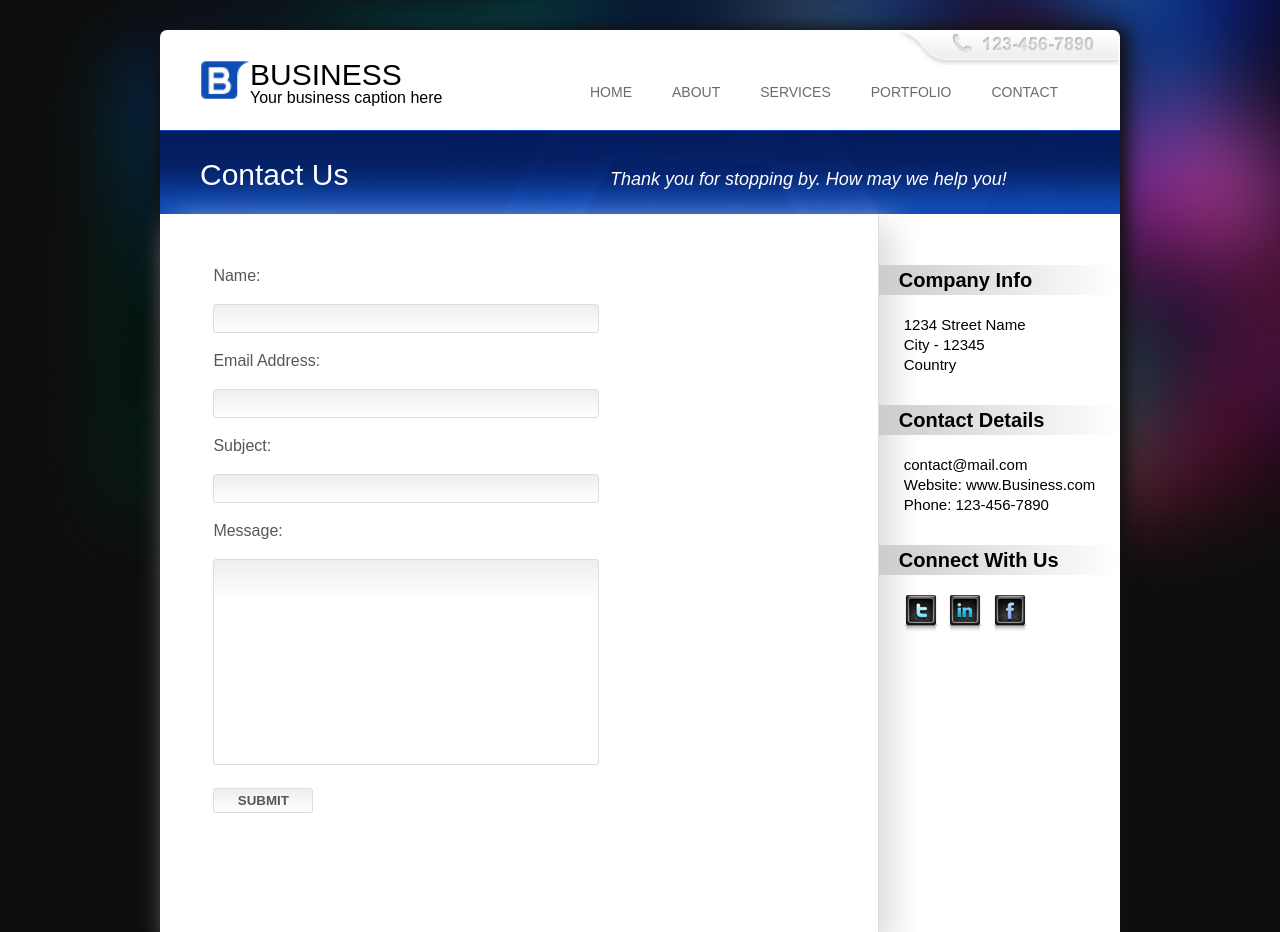
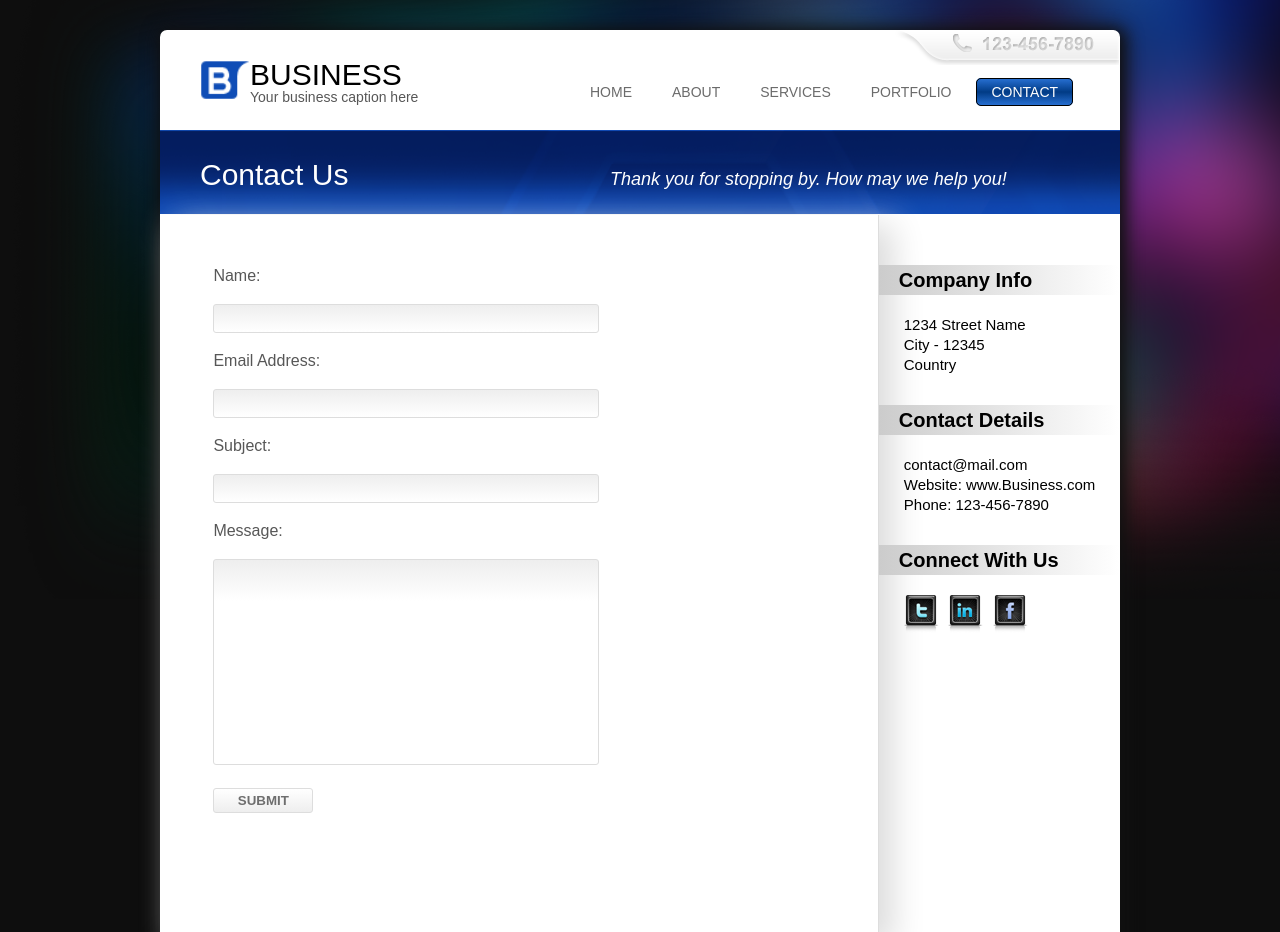
Before and after one commit to colonelxd15/Exercise3, a plain HTML site: page contact.html in a window 1280 px wide. Shown: the top 932 px of the page. Drawn offline with Linux system fonts and the light colour scheme.

Commit message:
Resource replaced/Gradients reworked

```diff
--- a/contact.html
+++ b/contact.html
@@ -23,7 +23,7 @@
 						<li><a href="about.html">ABOUT</a></li>
 						<li><a href="services.html">SERVICES</a></li>
 						<li><a href="portfolio.html">PORTFOLIO</a></li>
-						<li><a href="#">CONTACT</a></li>
+						<li><a href="#" id="activepage">CONTACT</a></li>
 					</ul>
 				</div>
 			</div>
--- a/sass/screen/home.scss
+++ b/sass/screen/home.scss
@@ -16,17 +16,16 @@
 
 		h1,h2{
 			word-spacing: 5px;
-
+			text-shadow: 3px 3px 5px #444;
 		}
 		h2{
 			font-size: 25px;
 			line-height: 30px;
-			text-shadow: 1px 1px 5px #444;
 		}
 		h1{
 			font-size: 30px;
 			line-height: 40px;
-			text-shadow: 2px 2px 5px #444;
+
 		}
 
 		button{
--- a/sass/screen/layout.scss
+++ b/sass/screen/layout.scss
@@ -42,6 +42,14 @@ body{
 	float: left;
 	img, h1,h4{
 		float: left;
+	}
+	h4{
+		color: #575757;
+		font-weight: bold;
+	}
+	h4:last-child{
+		font-size: 14px;
+		font-weight:normal;
 	}
 	img{
 		height: 40px;
@@ -96,6 +104,7 @@ body{
 			a:link {color:#6B6B6B;}
 			a:visited {color:#6B6B6B;}
 			a:hover {
+				/***************
 				padding: 5px 14px;
 				margin: 25px 0px 0px 0px;
 				background: -webkit-linear-gradient($hovercol1, $hovercol2, $hovercol1);
@@ -105,14 +114,15 @@ body{
 				color:#FFF;
 				border: #000 solid 1px;
 				border-radius: 5px;
+				***************/
 			}
 			a:active {color:#6B6B6B;}
 		}
 	}
 
 
-input,button,textarea{
-	color: #575757;
+input[type="text"],button,textarea{
+	color: #6e6e6e;
 	font-weight: bold;
 	border-radius: 3px;
 	border: $bordercolor2 1px solid;
@@ -120,6 +130,12 @@ input,button,textarea{
 	background: -o-linear-gradient($gradcol3, $gradcol2);
 	background: -moz-linear-gradient($gradcol3, $gradcol2);
 	background: linear-gradient($gradcol3, $gradcol2);
+}
+input[type="submit"]{
+	color: #6e6e6e;
+	font-weight: bold;
+	border-radius: 3px;
+	border: $bordercolor2 1px solid;
 }
 #title button{
 	background: -webkit-gradient(linear, left top, left bottom, from(#FFF), to(#BBB), color-stop(0.5, #EEE));
@@ -198,6 +214,10 @@ input,button,textarea{
 		input[type="submit"]{
 			width: 100px;
 			margin-top: 20px;
+			background: -webkit-linear-gradient($gradcol2, $gradcol3);
+			background: -o-linear-gradient($gradcol2, $gradcol3);
+			background: -moz-linear-gradient($gradcol2, $gradcol3);
+			background: linear-gradient($gradcol2, $gradcol3);
 		}
 	}
 	#sidebar{
@@ -330,3 +350,14 @@ input,button,textarea{
 		background-repeat: no-repeat;
 	}
 }
+#activepage{
+	padding: 5px 14px;
+	margin: 25px 0px 0px 0px;
+	background: -webkit-linear-gradient($hovercol1, $hovercol2, $hovercol1);
+	background: -o-linear-gradient($hovercol1, $hovercol2, $hovercol1);
+	background: -moz-linear-gradient($hovercol1, $hovercol2, $hovercol1);
+	background: linear-gradient($hovercol1, $hovercol2, $hovercol1);
+	color:#FFF;
+	border: #000 solid 1px;
+	border-radius: 5px;
+}
--- a/sass/screen/services.scss
+++ b/sass/screen/services.scss
@@ -53,10 +53,10 @@
 			position: absolute;
 			border-radius: 3px;
 			border: #DDD 1px solid;
-			background: -webkit-linear-gradient(#EEE , #FFF);
-			background: -o-linear-gradient(#EEE , #FFF);
-			background: -moz-linear-gradient(#EEE , #FFF);
-			background: linear-gradient(#EEE , #FFF);
+			background: -webkit-linear-gradient(#FFF , #EEE);
+			background: -o-linear-gradient(#FFF , #EEE);
+			background: -moz-linear-gradient(#FFF , #EEE);
+			background: linear-gradient(#FFF , #EEE);
 		}
 		.port-button{
 			bottom: 0px;
@@ -97,7 +97,7 @@
 	font-size: 12px;
 		img{
 			float: left;
-			margin: 0px 15px 0px 0px;
+			margin: 0px 15px 20px 0px;
 		}
 	}
 	p{
```
Also changed, not shown: about.html (+1 -1 lines), index.html (+1 -1 lines), portfolio.html (+1 -1 lines), services.html (+1 -1 lines), resources/clock.png, resources/telephone.png, resources/wallet.png, stylesheets/screen.css, stylesheets/screen/home.css, stylesheets/screen/layout.css, stylesheets/screen/services.css.
